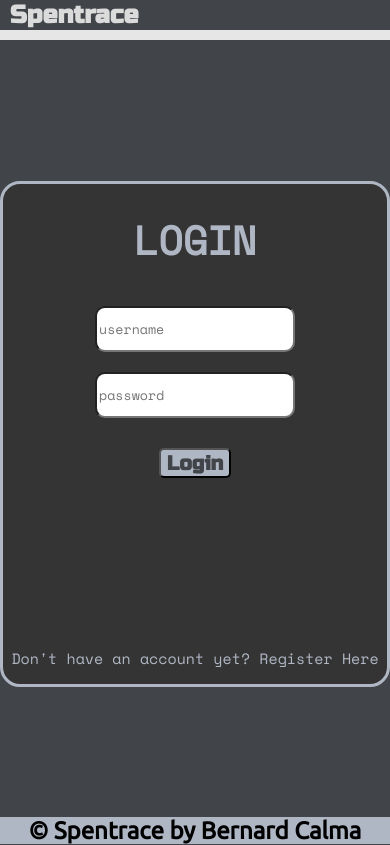
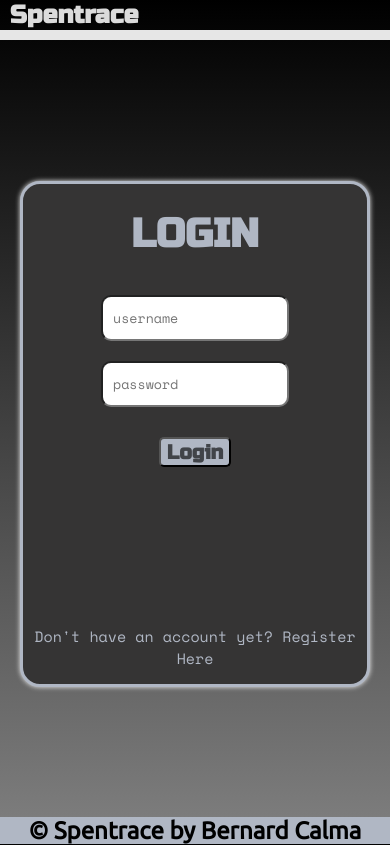
Before and after one commit to Bernard-Calma/spentrace-react, a React (Create React App) app: page / in a window 390 px wide. Built offline with nearby package versions, Linux system fonts and the light colour scheme.

Commit message:
changed background color to gradient and added shadow

```diff
--- a/src/App.css
+++ b/src/App.css
@@ -3,7 +3,8 @@
 body {
   width: 100%;
   height: 100vh;
-  background-color: #414449;
+  /* background-color: #414449; */
+  background: linear-gradient(black, gray);
   color: #B0B7C4;
   overflow: hidden;
 }
--- a/src/container/login/Login.css
+++ b/src/container/login/Login.css
@@ -10,6 +10,7 @@
     flex-direction: column;
     justify-content: space-between;
     background-color: rgb(53, 52, 52);
+    box-shadow:0 0 5px 0 rgb(240, 240, 240);
 }
 
 .registerHeader {
@@ -19,6 +20,7 @@
 
 .loginTitle {
     font-size: 40px;
+    font-family: "Russo One", sans-serif;
 }
 
 .formLogin, .formRegister {
@@ -40,6 +42,7 @@
     font-family: 'Space Mono', monospace;
     border-radius: 10px;
     height: 40px;
+    padding-left: 10px;
 }
 
 .btnLogin, .btnRegister {
@@ -85,7 +88,7 @@
 @media screen and (max-width: 900px) {
     .containerLogin, .containerRegister {
         width: auto;
-        margin: 0;
+        margin: 20px
     }
 
     .formLogin {
```
